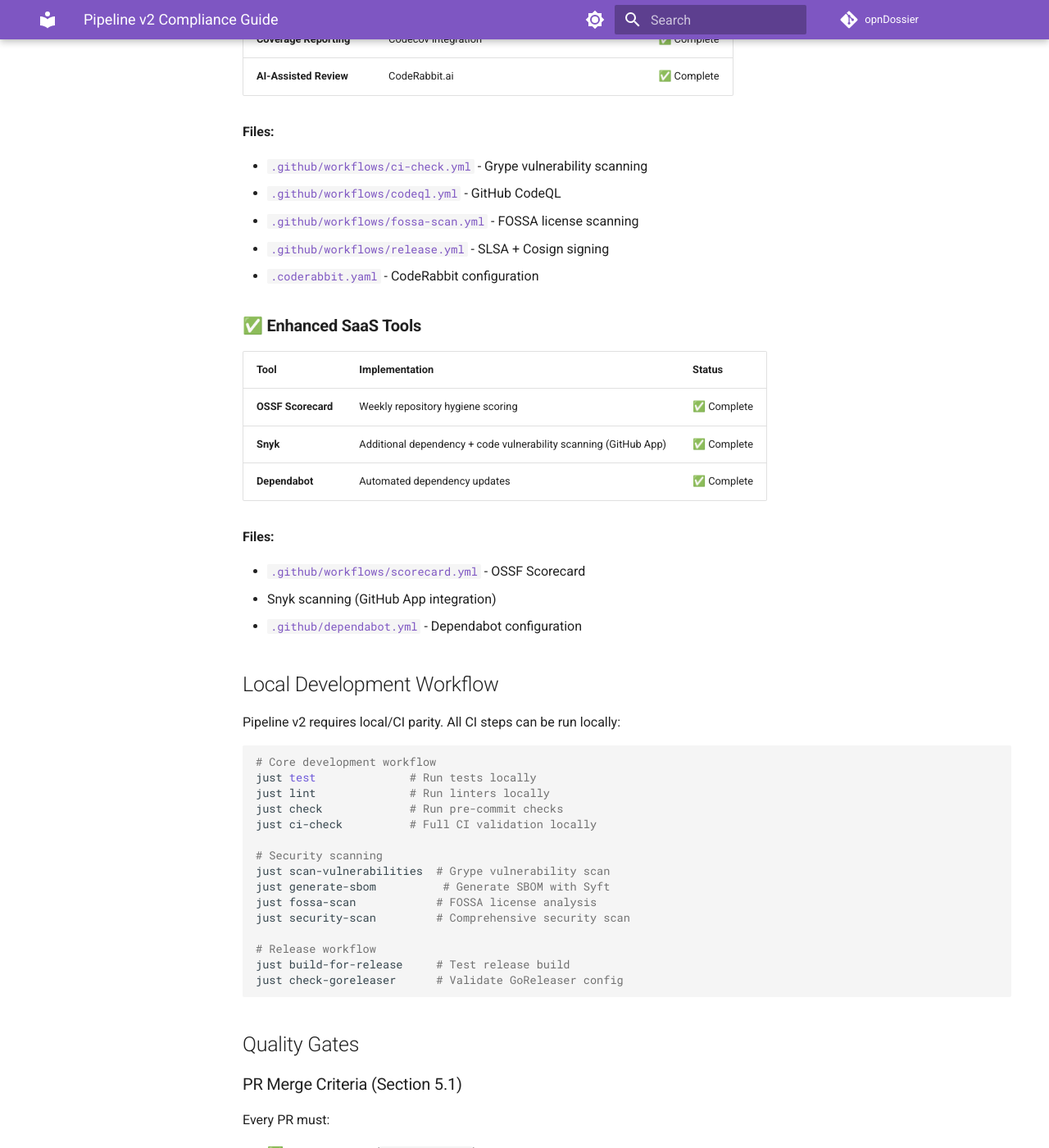
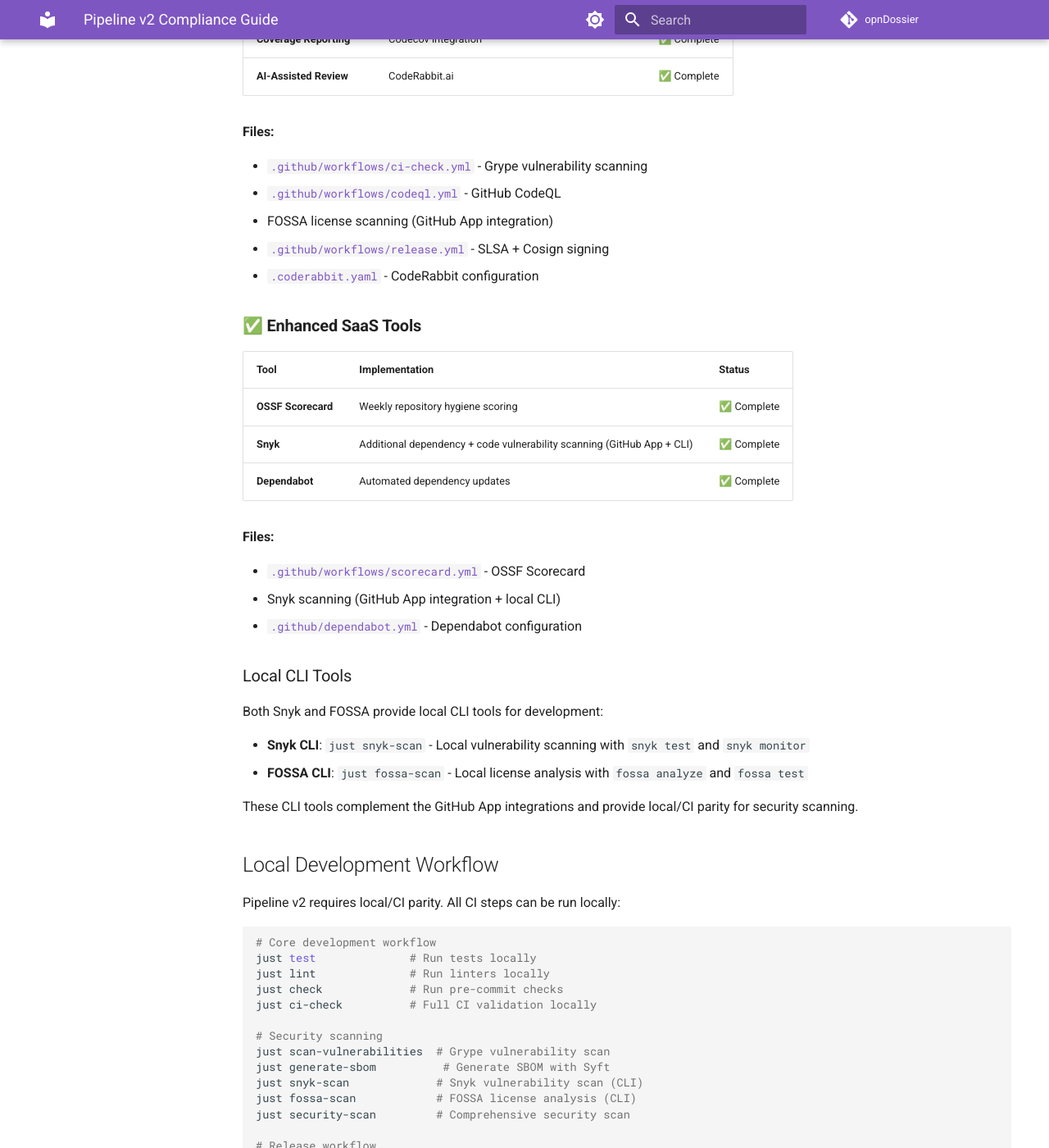
Before and after one commit to EvilBit-Labs/opnDossier, an MkDocs documentation site: the page built from docs/pipeline-v2-compliance.md, in a window 1280 px wide and 1400 px high, scrolled down 1854 px. Shown: the whole window at 82% size. Built offline with MkDocs 1.6.1 and Material for MkDocs 9.7.7, drawn with Linux system fonts in a browser that asks for light colours; comment, search, counter and statistics services are not loaded; the version menu is left out; some of the changed text lies outside the part shown.

Commit message:
feat: integrate local Snyk and FOSSA scanning into the justfile
- Added `snyk-scan` target to run local Snyk vulnerability scans and monitor for issues.
- Updated `fossa-scan` target to include warnings for missing API keys.
- Modified `security-scan` target to include calls to both Snyk and FOSSA scans.
- Removed the FOSSA GitHub Actions workflow file and updated documentation to reflect CLI usage.

All tests passed successfully; no tests were affected by these changes.

```diff
--- a/docs/pipeline-v2-compliance.md
+++ b/docs/pipeline-v2-compliance.md
@@ -51,7 +51,7 @@
 | **Security Analysis**      | GitHub CodeQL                                    | ✅ Complete |
 | **SBOM Generation**        | Syft (SPDX JSON) via GoReleaser                  | ✅ Complete |
 | **Vulnerability Scanning** | Grype via GitHub Actions                         | ✅ Complete |
-| **License Scanning**       | FOSSA integration                                | ✅ Complete |
+| **License Scanning**       | FOSSA integration (GitHub App)                   | ✅ Complete |
 | **Signing & Attestation**  | Cosign + SLSA Level 3                            | ✅ Complete |
 | **Coverage Reporting**     | Codecov integration                              | ✅ Complete |
 | **AI-Assisted Review**     | CodeRabbit.ai                                    | ✅ Complete |
@@ -60,23 +60,32 @@
 
 - [`.github/workflows/ci-check.yml`](../.github/workflows/ci-check.yml) - Grype vulnerability scanning
 - [`.github/workflows/codeql.yml`](../.github/workflows/codeql.yml) - GitHub CodeQL
-- [`.github/workflows/fossa-scan.yml`](../.github/workflows/fossa-scan.yml) - FOSSA license scanning
+- FOSSA license scanning (GitHub App integration)
 - [`.github/workflows/release.yml`](../.github/workflows/release.yml) - SLSA + Cosign signing
 - [`.coderabbit.yaml`](../.coderabbit.yaml) - CodeRabbit configuration
 
 ### ✅ **Enhanced SaaS Tools**
 
-| Tool               | Implementation                                                   | Status      |
-| ------------------ | ---------------------------------------------------------------- | ----------- |
-| **OSSF Scorecard** | Weekly repository hygiene scoring                                | ✅ Complete |
-| **Snyk**           | Additional dependency + code vulnerability scanning (GitHub App) | ✅ Complete |
-| **Dependabot**     | Automated dependency updates                                     | ✅ Complete |
+| Tool               | Implementation                                                         | Status      |
+| ------------------ | ---------------------------------------------------------------------- | ----------- |
+| **OSSF Scorecard** | Weekly repository hygiene scoring                                      | ✅ Complete |
+| **Snyk**           | Additional dependency + code vulnerability scanning (GitHub App + CLI) | ✅ Complete |
+| **Dependabot**     | Automated dependency updates                                           | ✅ Complete |
 
 **Files:**
 
 - [`.github/workflows/scorecard.yml`](../.github/workflows/scorecard.yml) - OSSF Scorecard
-- Snyk scanning (GitHub App integration)
+- Snyk scanning (GitHub App integration + local CLI)
 - [`.github/dependabot.yml`](../.github/dependabot.yml) - Dependabot configuration
+
+### Local CLI Tools
+
+Both Snyk and FOSSA provide local CLI tools for development:
+
+- **Snyk CLI**: `just snyk-scan` - Local vulnerability scanning with `snyk test` and `snyk monitor`
+- **FOSSA CLI**: `just fossa-scan` - Local license analysis with `fossa analyze` and `fossa test`
+
+These CLI tools complement the GitHub App integrations and provide local/CI parity for security scanning.
 
 ## Local Development Workflow
 
@@ -92,7 +101,8 @@
 # Security scanning
 just scan-vulnerabilities  # Grype vulnerability scan
 just generate-sbom          # Generate SBOM with Syft
-just fossa-scan            # FOSSA license analysis
+just snyk-scan             # Snyk vulnerability scan (CLI)
+just fossa-scan            # FOSSA license analysis (CLI)
 just security-scan         # Comprehensive security scan
 
 # Release workflow
@@ -111,7 +121,7 @@
 3. ✅ Pass all tests with race detection (`-race` flag) and minimum 85% coverage
 4. ✅ Upload coverage to Codecov
 5. ✅ Pass security gates (CodeQL, Grype)
-6. ✅ Pass license compliance (FOSSA)
+6. ✅ Pass license compliance (FOSSA GitHub App)
 7. ✅ Use valid Conventional Commits
 8. ✅ Acknowledge CodeRabbit.ai findings
 
@@ -169,7 +179,7 @@
 
 - **Pull Request Gates**: All security and quality checks on every PR
 - **Commit Validation**: Conventional commits enforced
-- **License Policy**: FOSSA license policy enforcement
+- **License Policy**: FOSSA license policy enforcement (GitHub App)
 - **Code Review**: CodeRabbit.ai advisory feedback
 
 ## Exceptions
@@ -185,7 +195,7 @@
 | Secret            | Purpose                             | Required For |
 | ----------------- | ----------------------------------- | ------------ |
 | `CODECOV_TOKEN`   | Coverage reporting                  | CI           |
-| `FOSSA_API_KEY`   | License scanning                    | CI + Local   |
+| `FOSSA_API_KEY`   | License scanning (GitHub App)       | CI + Local   |
 | `SNYK_TOKEN`      | Vulnerability scanning (GitHub App) | N/A          |
 | `SCORECARD_TOKEN` | OSSF Scorecard (optional)           | CI           |
 
```
Also changed, not shown: 2 other files.
